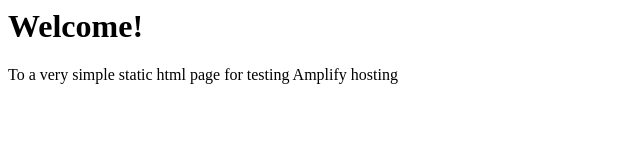
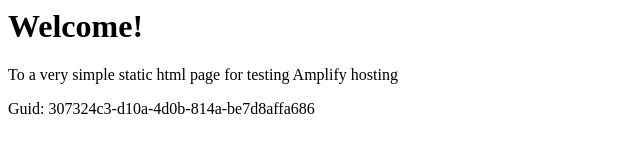
Before and after one commit to aws-aemilia-cmh/Github-PR-Commit-Integration-Test-DoNotTouch-Gith-P5X5MO5I-v1-prod-us-east-2, a website: page src/index.html in a window 1280 px wide. Shown: the whole page, without its empty margins (0-640 px from the left). Drawn offline with Linux system fonts and the light colour scheme.

Commit message:
commit from integ tests

```diff
--- a/src/index.html
+++ b/src/index.html
@@ -1,3 +1,5 @@
+
+
 <html lang="en">
 
 <head>
@@ -10,6 +12,6 @@
 <body>
     <h1>Welcome!</h1>
     <p>To a very simple static html page for testing Amplify hosting</p>
-</body>
+    <p>Guid: 307324c3-d10a-4d0b-814a-be7d8affa686</p></body>
 
 </html>
```
